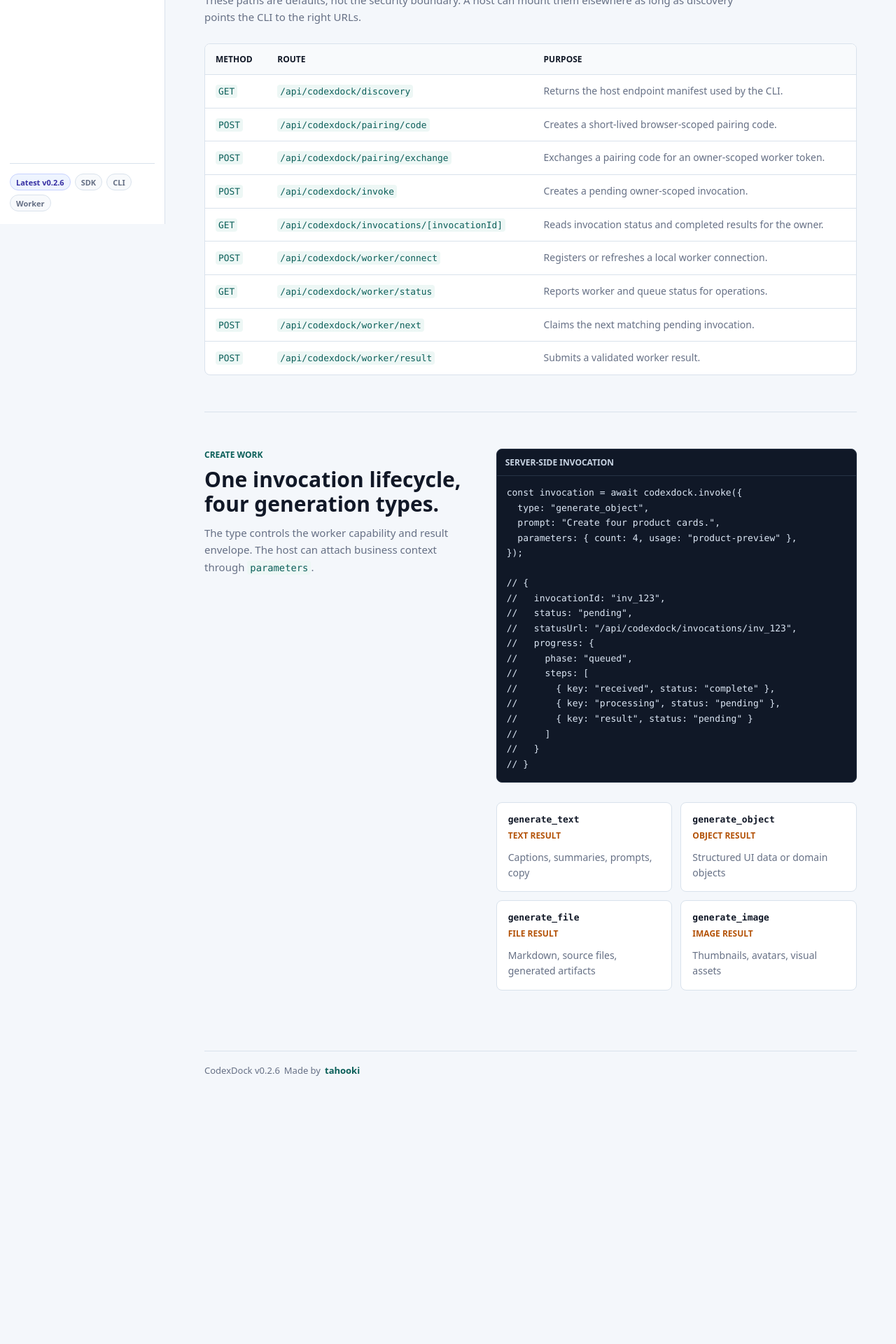
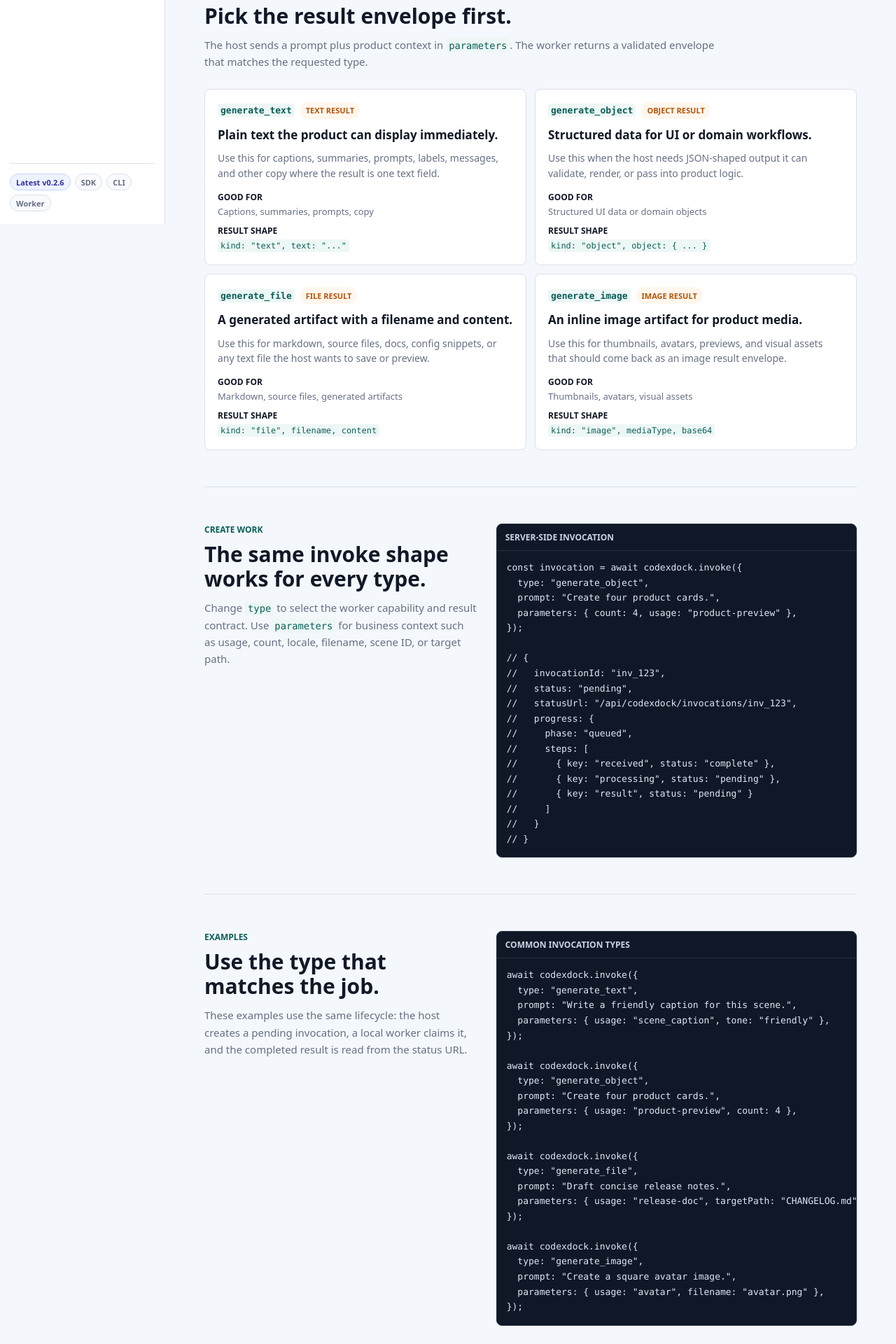
Before and after one commit to tahooki/codexdock, a Next.js app in the folder apps/example-web/: page /api-docs in a window 1280 px wide. Shown: the part 480-2400 px from the top of the page at 70% size. Before the commit the page ends 2090 px from the top, so only its background shows below. Built offline with nearby package versions, Linux system fonts and the light colour scheme; no server answers.

Commit message:
Refocus API docs on invocation types

```diff
--- a/apps/example-web/app/api-docs/page.tsx
+++ b/apps/example-web/app/api-docs/page.tsx
@@ -1,22 +1,136 @@
 import { DocsShell } from "../components/docs-shell";
-import { invocationTypes, routeRows } from "../docs-data";
+import { invocationUseCases, routeRows } from "../docs-data";
 
 export default function ApiDocsPage() {
   return (
     <DocsShell currentPath="/api-docs">
       <section className="pageHero compact">
         <p className="eyebrow">API document</p>
-        <h1>Host routes and invocation API</h1>
+        <h1>Invocation types for product generation</h1>
         <p className="lead">
-          CodexDock exposes a conventional route surface for creating
-          owner-scoped work, connecting local workers, claiming jobs, and reading
-          completed results.
+          CodexDock creates owner-scoped AI work through one invocation API.
+          Choose the generation type by the result shape your product needs:
+          text, structured object, file, or image.
         </p>
+      </section>
+
+      <section className="section" aria-labelledby="usage-heading">
+        <div className="sectionIntro wide">
+          <p className="eyebrow">Main usage</p>
+          <h2 id="usage-heading">Pick the result envelope first.</h2>
+          <p>
+            The host sends a prompt plus product context in{" "}
+            <code>parameters</code>. The worker returns a validated envelope that
+            matches the requested type.
+          </p>
+        </div>
+        <div className="usageGrid" aria-label="Primary invocation types">
+          {invocationUseCases.map((item) => (
+            <article className="usageCard" key={item.type}>
+              <div className="usageMeta">
+                <code>{item.type}</code>
+                <span>{item.kind} result</span>
+              </div>
+              <h3>{item.title}</h3>
+              <p>{item.use}</p>
+              <dl>
+                <div>
+                  <dt>Good for</dt>
+                  <dd>{item.examples}</dd>
+                </div>
+                <div>
+                  <dt>Result shape</dt>
+                  <dd>
+                    <code>{item.result}</code>
+                  </dd>
+                </div>
+              </dl>
+            </article>
+          ))}
+        </div>
+      </section>
+
+      <section className="section split" aria-labelledby="invoke-heading">
+        <div className="sectionIntro">
+          <p className="eyebrow">Create work</p>
+          <h2 id="invoke-heading">The same invoke shape works for every type.</h2>
+          <p>
+            Change <code>type</code> to select the worker capability and result
+            contract. Use <code>parameters</code> for business context such as
+            usage, count, locale, filename, scene ID, or target path.
+          </p>
+        </div>
+        <div className="codeBlock tall">
+          <div className="codeTitle">Server-side invocation</div>
+          <pre>
+            <code>{`const invocation = await codexdock.invoke({
+  type: "generate_object",
+  prompt: "Create four product cards.",
+  parameters: { count: 4, usage: "product-preview" },
+});
+
+// {
+//   invocationId: "inv_123",
+//   status: "pending",
+//   statusUrl: "/api/codexdock/invocations/inv_123",
+//   progress: {
+//     phase: "queued",
+//     steps: [
+//       { key: "received", status: "complete" },
+//       { key: "processing", status: "pending" },
+//       { key: "result", status: "pending" }
+//     ]
+//   }
+// }`}</code>
+          </pre>
+        </div>
+      </section>
+
+      <section className="section split" aria-labelledby="examples-heading">
+        <div className="sectionIntro">
+          <p className="eyebrow">Examples</p>
+          <h2 id="examples-heading">Use the type that matches the job.</h2>
+          <p>
+            These examples use the same lifecycle: the host creates a pending
+            invocation, a local worker claims it, and the completed result is
+            read from the status URL.
+          </p>
+        </div>
+        <div className="codeGrid singleColumn">
+          <div className="codeBlock">
+            <div className="codeTitle">Common invocation types</div>
+            <pre>
+              <code>{`await codexdock.invoke({
+  type: "generate_text",
+  prompt: "Write a friendly caption for this scene.",
+  parameters: { usage: "scene_caption", tone: "friendly" },
+});
+
+await codexdock.invoke({
+  type: "generate_object",
+  prompt: "Create four product cards.",
+  parameters: { usage: "product-preview", count: 4 },
+});
+
+await codexdock.invoke({
+  type: "generate_file",
+  prompt: "Draft concise release notes.",
+  parameters: { usage: "release-doc", targetPath: "CHANGELOG.md" },
+});
+
+await codexdock.invoke({
+  type: "generate_image",
+  prompt: "Create a square avatar image.",
+  parameters: { usage: "avatar", filename: "avatar.png" },
+});`}</code>
+            </pre>
+          </div>
+        </div>
       </section>
 
       <section className="section" aria-labelledby="routes-heading">
         <div className="sectionIntro wide">
-          <p className="eyebrow">Routes</p>
+          <p className="eyebrow">Route reference</p>
           <h2 id="routes-heading">Default host endpoints</h2>
           <p>
             These paths are defaults, not the security boundary. A host can mount
@@ -48,50 +162,6 @@ export default function ApiDocsPage() {
           </table>
         </div>
       </section>
-
-      <section className="section split" aria-labelledby="invoke-heading">
-        <div className="sectionIntro">
-          <p className="eyebrow">Create work</p>
-          <h2 id="invoke-heading">One invocation lifecycle, four generation types.</h2>
-          <p>
-            The type controls the worker capability and result envelope. The host
-            can attach business context through <code>parameters</code>.
-          </p>
-        </div>
-        <div className="codeBlock tall">
-          <div className="codeTitle">Server-side invocation</div>
-          <pre>
-            <code>{`const invocation = await codexdock.invoke({
-  type: "generate_object",
-  prompt: "Create four product cards.",
-  parameters: { count: 4, usage: "product-preview" },
-});
-
-// {
-//   invocationId: "inv_123",
-//   status: "pending",
-//   statusUrl: "/api/codexdock/invocations/inv_123",
-//   progress: {
-//     phase: "queued",
-//     steps: [
-//       { key: "received", status: "complete" },
-//       { key: "processing", status: "pending" },
-//       { key: "result", status: "pending" }
-//     ]
-//   }
-// }`}</code>
-          </pre>
-        </div>
-        <div className="typeGrid" aria-label="Invocation types">
-          {invocationTypes.map(([type, kind, use]) => (
-            <article className="typeCard" key={type}>
-              <strong>{type}</strong>
-              <span>{kind} result</span>
-              <p>{use}</p>
-            </article>
-          ))}
-        </div>
-      </section>
     </DocsShell>
   );
 }
--- a/apps/example-web/app/docs-data.ts
+++ b/apps/example-web/app/docs-data.ts
@@ -119,9 +119,37 @@ export const routeRows = [
   ["POST", "/api/codexdock/worker/result", "Submits a validated worker result."],
 ] as const;
 
-export const invocationTypes = [
-  ["generate_text", "text", "Captions, summaries, prompts, copy"],
-  ["generate_object", "object", "Structured UI data or domain objects"],
-  ["generate_file", "file", "Markdown, source files, generated artifacts"],
-  ["generate_image", "image", "Thumbnails, avatars, visual assets"],
+export const invocationUseCases = [
+  {
+    type: "generate_text",
+    kind: "text",
+    title: "Plain text the product can display immediately.",
+    use: "Use this for captions, summaries, prompts, labels, messages, and other copy where the result is one text field.",
+    examples: "Captions, summaries, prompts, copy",
+    result: 'kind: "text", text: "..."',
+  },
+  {
+    type: "generate_object",
+    kind: "object",
+    title: "Structured data for UI or domain workflows.",
+    use: "Use this when the host needs JSON-shaped output it can validate, render, or pass into product logic.",
+    examples: "Structured UI data or domain objects",
+    result: 'kind: "object", object: { ... }',
+  },
+  {
+    type: "generate_file",
+    kind: "file",
+    title: "A generated artifact with a filename and content.",
+    use: "Use this for markdown, source files, docs, config snippets, or any text file the host wants to save or preview.",
+    examples: "Markdown, source files, generated artifacts",
+    result: 'kind: "file", filename, content',
+  },
+  {
+    type: "generate_image",
+    kind: "image",
+    title: "An inline image artifact for product media.",
+    use: "Use this for thumbnails, avatars, previews, and visual assets that should come back as an image result envelope.",
+    examples: "Thumbnails, avatars, visual assets",
+    result: 'kind: "image", mediaType, base64',
+  },
 ] as const;
--- a/apps/example-web/app/styles.css
+++ b/apps/example-web/app/styles.css
@@ -451,6 +451,7 @@ code {
 
 .feature,
 .typeCard,
+.usageCard,
 .docLinkCard,
 .playgroundForm,
 .invocationItem {
@@ -475,6 +476,7 @@ code {
 
 .feature p,
 .typeCard p,
+.usageCard p,
 .docLinkCard p {
   margin: 0;
   color: var(--muted);
@@ -616,12 +618,87 @@ td {
 td code,
 .sectionIntro code,
 .feature code,
+.usageCard code,
 .checkList code {
   border-radius: 4px;
   background: var(--surface-tint);
   color: var(--accent-strong);
   padding: 2px 4px;
   font-size: 0.92em;
+}
+
+.usageGrid {
+  display: grid;
+  grid-template-columns: repeat(2, minmax(0, 1fr));
+  gap: 12px;
+  margin-top: 26px;
+}
+
+.usageCard {
+  display: grid;
+  gap: 12px;
+  padding: 18px;
+}
+
+.usageCard h3 {
+  margin-bottom: 0;
+  font-size: 17px;
+}
+
+.usageMeta {
+  display: flex;
+  flex-wrap: wrap;
+  align-items: center;
+  gap: 8px;
+}
+
+.usageMeta code {
+  font-size: 13px;
+  font-weight: 900;
+  overflow-wrap: anywhere;
+}
+
+.usageMeta span {
+  min-height: 24px;
+  display: inline-flex;
+  align-items: center;
+  border-radius: 999px;
+  background: var(--amber-soft);
+  color: var(--amber);
+  padding: 0 8px;
+  font-size: 11px;
+  font-weight: 900;
+  text-transform: uppercase;
+}
+
+.usageCard dl {
+  display: grid;
+  gap: 9px;
+  margin: 2px 0 0;
+}
+
+.usageCard dl div {
+  min-width: 0;
+  display: grid;
+  gap: 3px;
+}
+
+.usageCard dt {
+  color: var(--text);
+  font-size: 12px;
+  font-weight: 900;
+  text-transform: uppercase;
+}
+
+.usageCard dd {
+  margin: 0;
+  color: var(--muted);
+  font-size: 13px;
+  line-height: 1.45;
+}
+
+.usageCard dd code {
+  overflow-wrap: anywhere;
 }
 
 .typeGrid {
@@ -1344,6 +1421,7 @@ td code,
   .codeGrid,
   .playgroundWorkspace,
   .statusStrip,
+  .usageGrid,
   .typeGrid,
   .checkList {
     grid-template-columns: 1fr;
```
